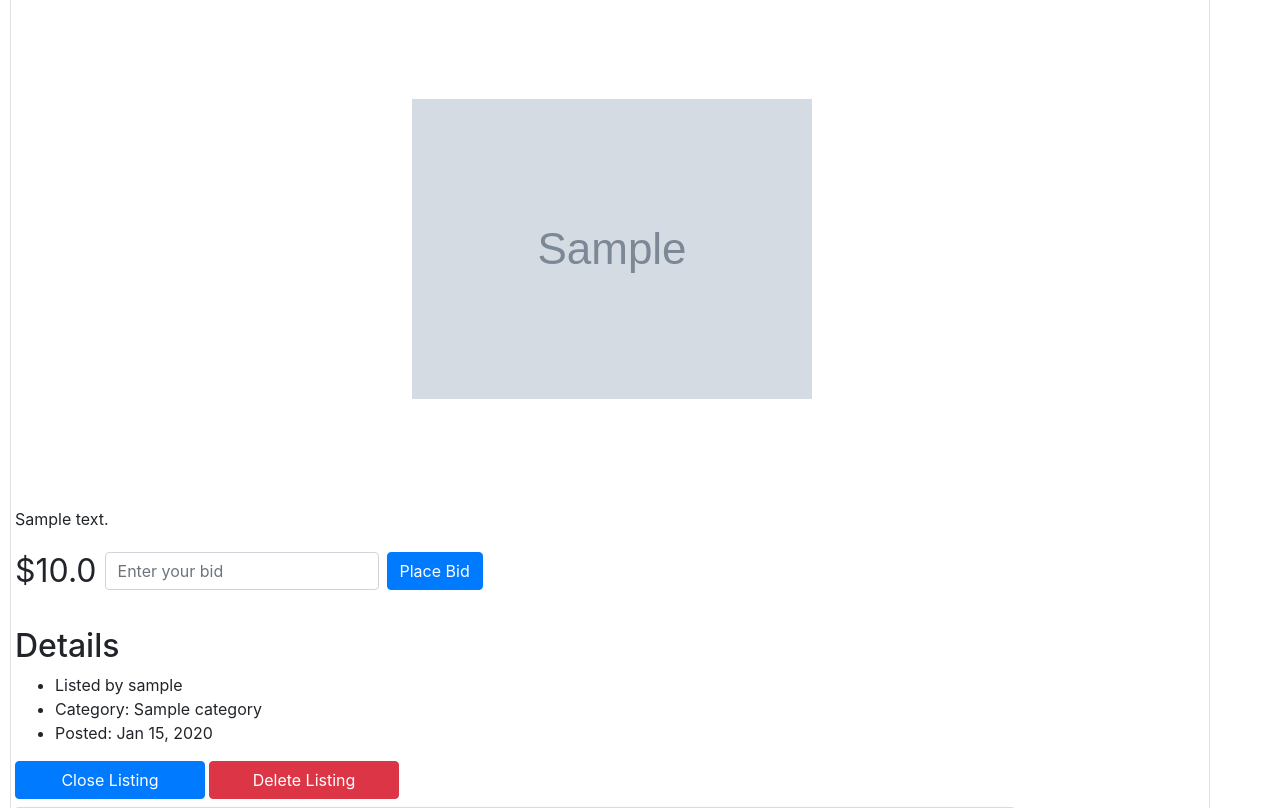
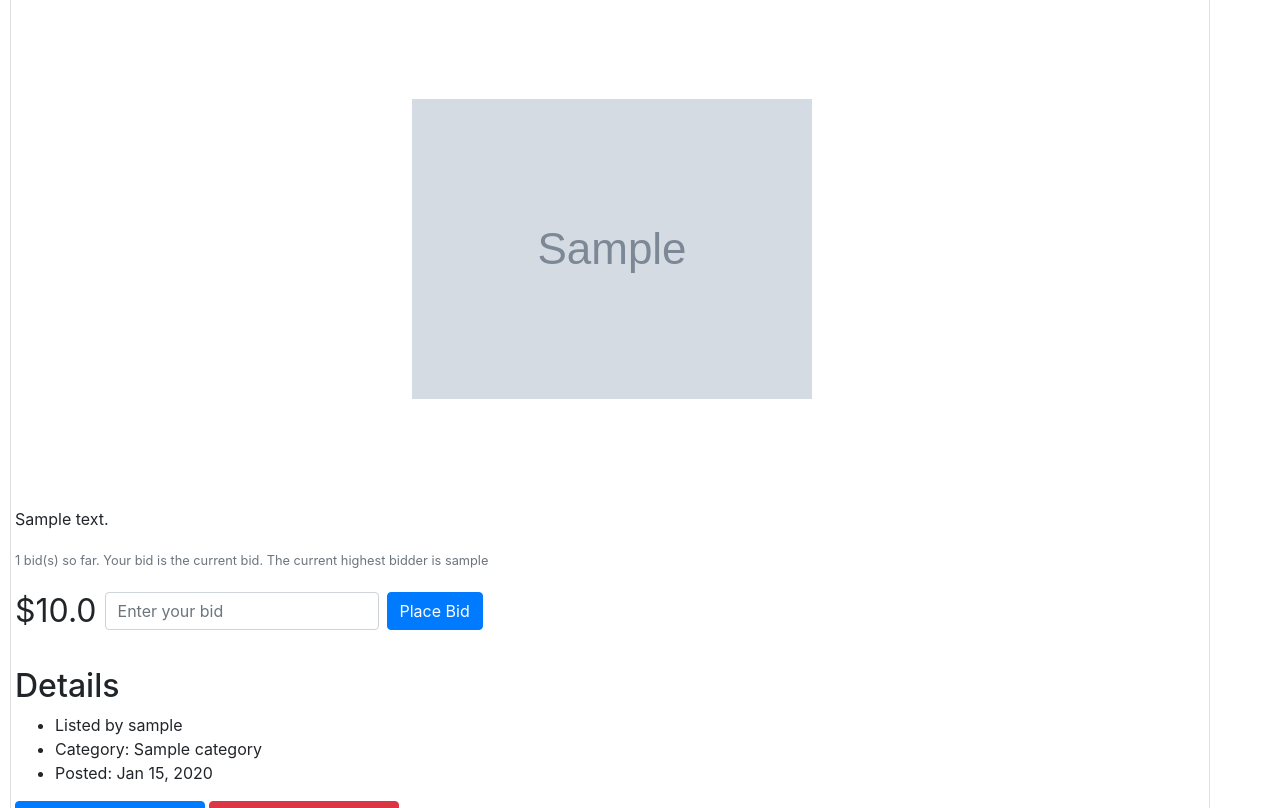
Before and after one commit to SebastianHpe/commerce, a Django app: page /listing/1/ in a window 1280 px wide. Shown: the part 191-999 px from the top of the page. Run offline with Django 3.2, Linux system fonts and the light colour scheme; a user stored in the database is signed in; tables that the repository leaves empty hold one stand-in row (values such as "Sample post"); grey boxes marked "Sample" are stand-in pictures; some libraries are stand-ins or nearby versions.

Commit message:
fix: Readd information on current bidding status

```diff
--- a/auctions/templates/auctions/detail.html
+++ b/auctions/templates/auctions/detail.html
@@ -47,6 +47,21 @@
 
     <!-- Description -->
     <p class="card-text">{{ listing.description|truncatewords:80 }}</p>
+
+    <p class="card-text">
+        <small class="text-muted">{{ listing.bid_count }} bid(s) so far.
+            {% if listing.highest_bid %}
+            {% if listing.highest_bid.bidder == request.user %}
+            Your bid is the current bid.
+            {% else %}
+            Your bid is not the current bid.
+            {% endif %}
+            {% if request.user == listing.author %}
+            The current highest bidder is {{ listing.highest_bidder }}
+            {% endif %}
+            {% endif %}
+        </small>
+    </p>
 
     <!-- Bids -->
     {% if listing.status == 0 %}
```
